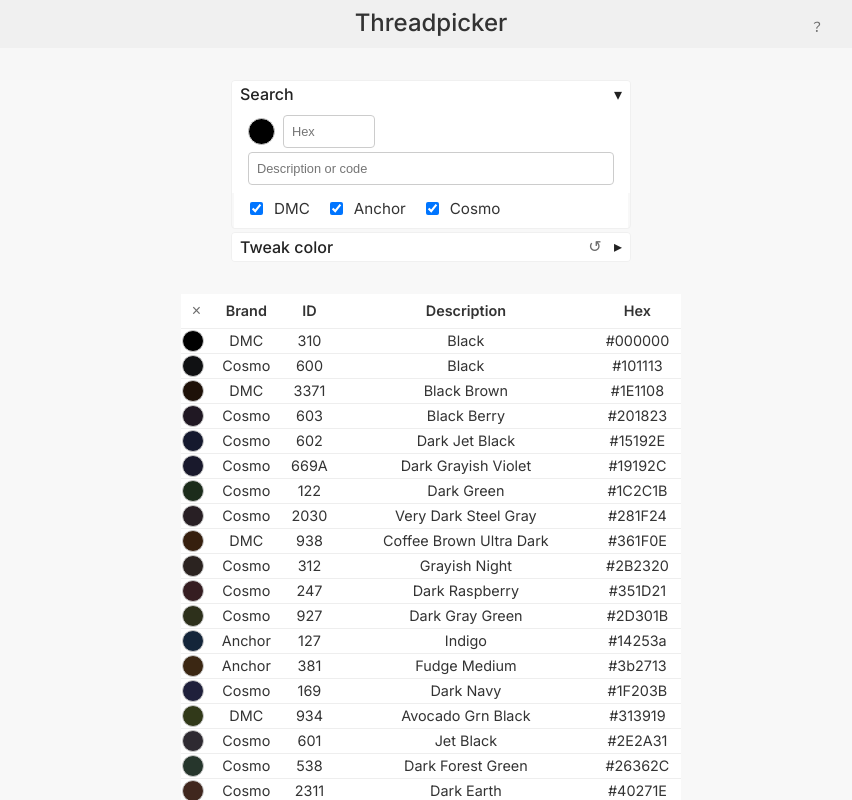
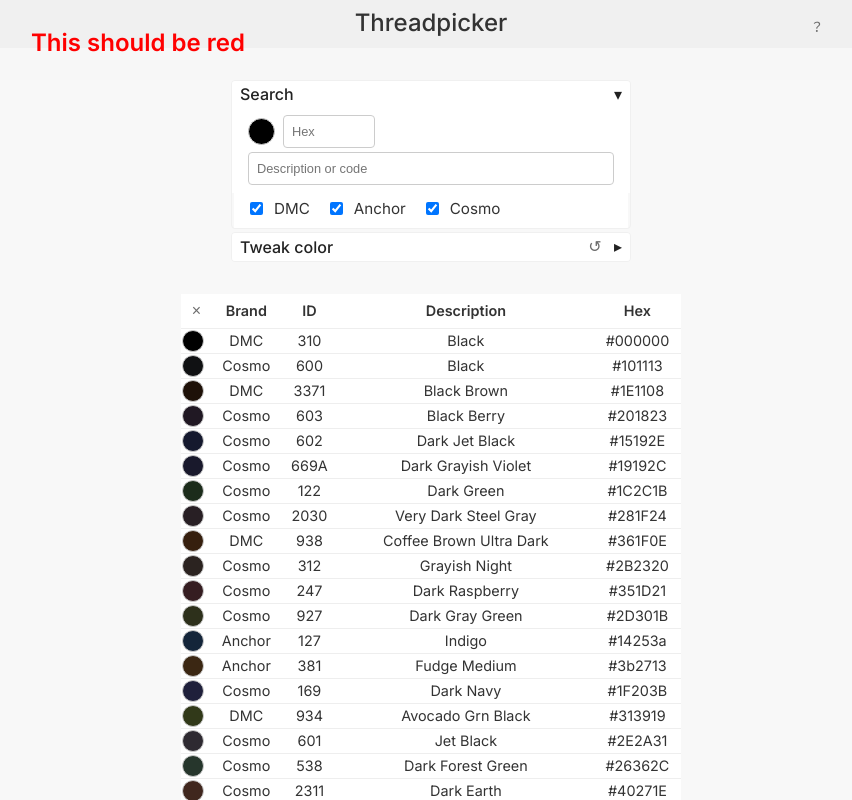
Before and after one commit to erdavis1/thread-colors, a SvelteKit app: page / in a window 1280 px wide. Shown: the top 800 px of the page, without its empty margins (209-1061 px from the left). Built offline with nearby package versions, Linux system fonts and the light colour scheme.

Commit message:
testing css

```diff
--- a/src/routes/+page.svelte
+++ b/src/routes/+page.svelte
@@ -177,9 +177,11 @@
 
 <header>
 	<div class="header-content">
+        <h2 style="color: red;">This should be red</h2>
 		<h1 class="header-title">Threadpicker</h1>
 		<button class="question-button" on:click={() => showHelp = !showHelp}>﹖</button>
 	</div>
+
 </header>
 
 
@@ -334,7 +336,7 @@
 <style>
 	header {
 	background-color: #F0F0F0;
-	padding: 0.5rem 1rem;
+	padding: 0.5rem 1rem;np
 	position: relative;
 }
 
```
